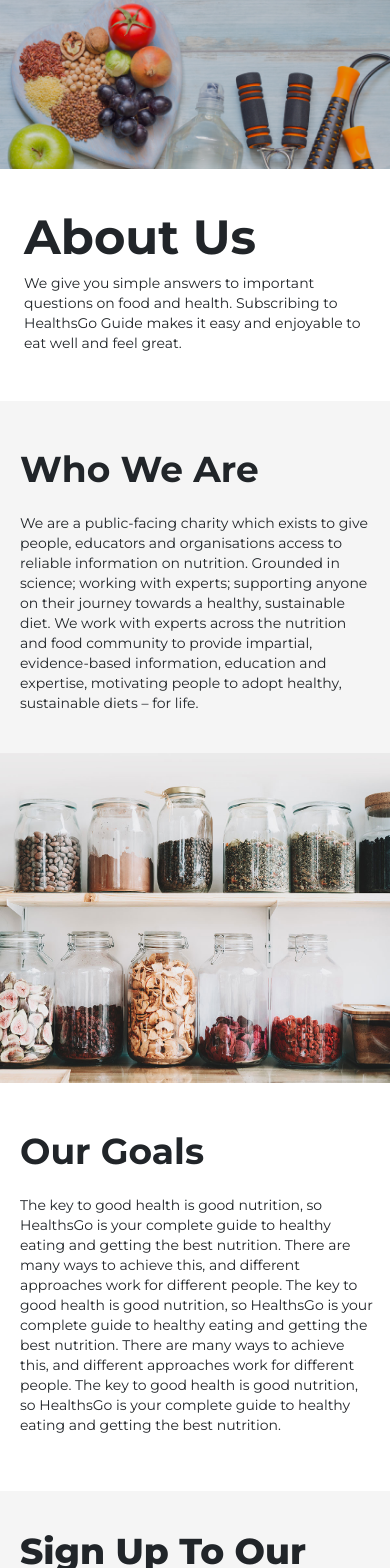
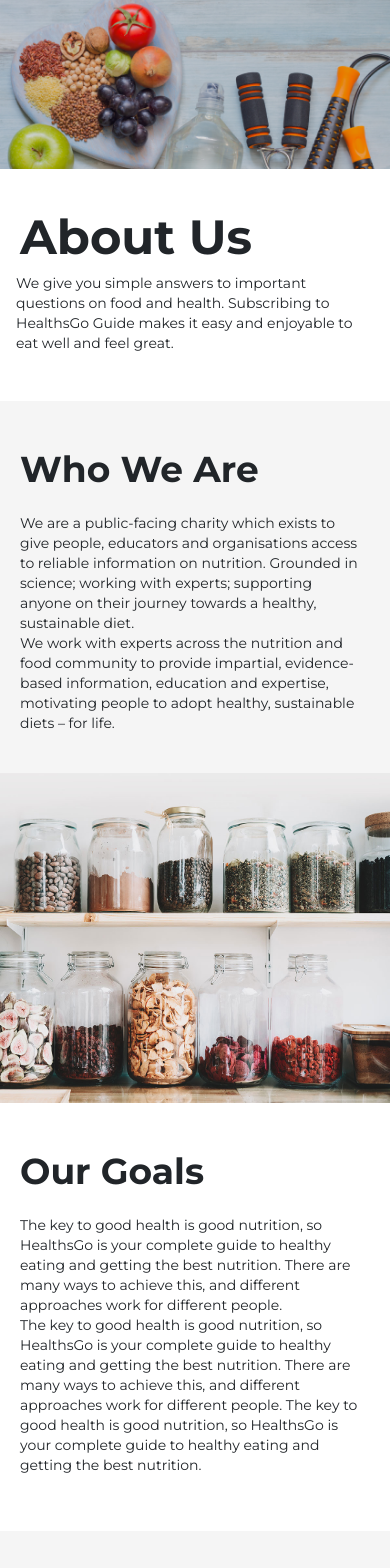
Before and after one commit to astrukar/HCI_2021-22, a Next.js app: page /about in a window 390 px wide. Shown: the part 115-1683 px from the top of the page. Built offline with nearby package versions, Linux system fonts and the light colour scheme.

Commit message:
fix layout links

```diff
--- a/components/aboutcontainer/aboutcontainer.js
+++ b/components/aboutcontainer/aboutcontainer.js
@@ -3,11 +3,11 @@ const AboutContainer = () => {
   return (
     <>
       <Row>
-        <h1 className="flex px-4 md:justify-center font-bold text-5xl leading-10 font-montserrat md:text-6xl pt-12 md:pt-20">
+        <h1 className="flex pl-5 md:justify-center font-bold text-5xl leading-10 font-montserrat md:text-6xl pt-12 md:pt-20">
           About Us
         </h1>
         <div className="flex justify-center p-0">
-          <span className="max-w-4xl md:text-center text-sm md:text-base font-montserrat mt-3 pb-12 md:pb-20 px-4">
+          <span className="max-w-4xl md:text-center text-sm md:text-base font-montserrat mt-3 pb-12 md:pb-20 pl-4 pr-4">
             We give you simple answers to important questions on food and
             health. Subscribing to HealthsGo Guide makes it easy and enjoyable
             to eat well and feel great.
@@ -17,14 +17,16 @@ const AboutContainer = () => {
           <h2 className="font-montserrat font-bold text-4xl pt-12 pb-4">
             Who We Are
           </h2>
-          <p className=" text-sm lg:text-base font-montserrat pb-10">
+          <p className=" text-sm lg:text-base font-montserrat pb-10 pr-4">
             We are a public-facing charity which exists to give people,
             educators and organisations access to reliable information on
             nutrition. Grounded in science; working with experts; supporting
-            anyone on their journey towards a healthy, sustainable diet. We work
-            with experts across the nutrition and food community to provide
-            impartial, evidence-based information, education and expertise,
-            motivating people to adopt healthy, sustainable diets – for life.
+            anyone on their journey towards a healthy, sustainable diet.
+            <br></br>
+            We work with experts across the nutrition and food community to
+            provide impartial, evidence-based information, education and
+            expertise, motivating people to adopt healthy, sustainable diets –
+            for life.
           </p>
         </Col>
         <Col sm={12} md={5} className="p-0">
@@ -36,16 +38,18 @@ const AboutContainer = () => {
           <h1 className="font-montserrat font-bold text-4xl pt-12 pb-4">
             Our Goals
           </h1>
-          <p className=" text-sm lg:text-base font-montserrat pb-14">
+          <p className="text-sm lg:text-base font-montserrat pb-14 pr-3">
+            The key to good health is good nutrition, so HealthsGo is your
+            complete guide to healthy eating and getting the best nutrition.
+            There are many ways to achieve this, and different approaches work
+            for different people.
+            <br></br>
             The key to good health is good nutrition, so HealthsGo is your
             complete guide to healthy eating and getting the best nutrition.
             There are many ways to achieve this, and different approaches work
             for different people. The key to good health is good nutrition, so
             HealthsGo is your complete guide to healthy eating and getting the
-            best nutrition. There are many ways to achieve this, and different
-            approaches work for different people. The key to good health is good
-            nutrition, so HealthsGo is your complete guide to healthy eating and
-            getting the best nutrition.
+            best nutrition.
           </p>
         </Col>
       </Row>
--- a/components/blogcontainer/blogitem.js
+++ b/components/blogcontainer/blogitem.js
@@ -6,7 +6,9 @@ const BlogItem = (props) => {
   const { url, title, description, slug } = props;
   return (
     <Link href={`/blog/${slug}`} passHref>
-      <a className={`no-anchor-decoration hover:text-black`}>
+      <a
+        className={`no-anchor-decoration no-underline text-black hover:text-black`}
+      >
         <Image
           fluid
           src={url}
--- a/components/footer/footer.js
+++ b/components/footer/footer.js
@@ -15,7 +15,9 @@ const renderLegalLinks = () =>
     <Col className="flex justify-center" key={link.url}>
       <div className="mb-2">
         <Link href={link.url}>
-          <a className="hover:text-white">{link.label}</a>
+          <a className="no-underline text-white hover:text-white">
+            {link.label}
+          </a>
         </Link>
       </div>
     </Col>
--- a/components/header/header.js
+++ b/components/header/header.js
@@ -40,7 +40,7 @@ const Header = ({ classes, urlImg }) => {
         <main className="pt-6 max-w-6xl mx-auto flex-grow flex flex-col">
           <div className="z-10 flex justify-between items-center">
             <Link href="/">
-              <a className="z-10 pb-6 items-center text-white text-4xl md:text-5xl lg:text-7xl font-montserrat font-bold hover:text-white">
+              <a className="no-underline z-10 pb-6 items-center text-white text-4xl md:text-5xl lg:text-7xl font-montserrat font-bold hover:text-white">
                 HealthsGo
               </a>
             </Link>
--- a/components/header/navbar.js
+++ b/components/header/navbar.js
@@ -17,7 +17,7 @@ const NavBar = ({ classes, menuItems }) => {
         return (
           <Link key={item} href={menuItemPath} passHref>
             <a
-              className={`mb-2.5 px-7 lg:px-10 py-2 whitespace-nowrap w-min hover:bg-hci-white-dark text-white font-montserrat ${
+              className={`no-underline text-white mb-2.5 px-7 lg:px-10 py-2 whitespace-nowrap w-min hover:bg-hci-white-dark text-white font-montserrat ${
                 isActive(menuItemPath)
                   ? "bg-hci-white-light text-white font-bold"
                   : ""
--- a/components/listcontainer/listitem.js
+++ b/components/listcontainer/listitem.js
@@ -6,7 +6,7 @@ const ListItem = (props) => {
   const { url, title, description, slug } = props;
   return (
     <Link href={`/recipes/${slug}`} passHref>
-      <a className="no-anchor-decoration hover:text-black">
+      <a className="no-anchor-decoration no-underline text-black hover:text-black">
         <Image
           fluid
           src={url}
```
